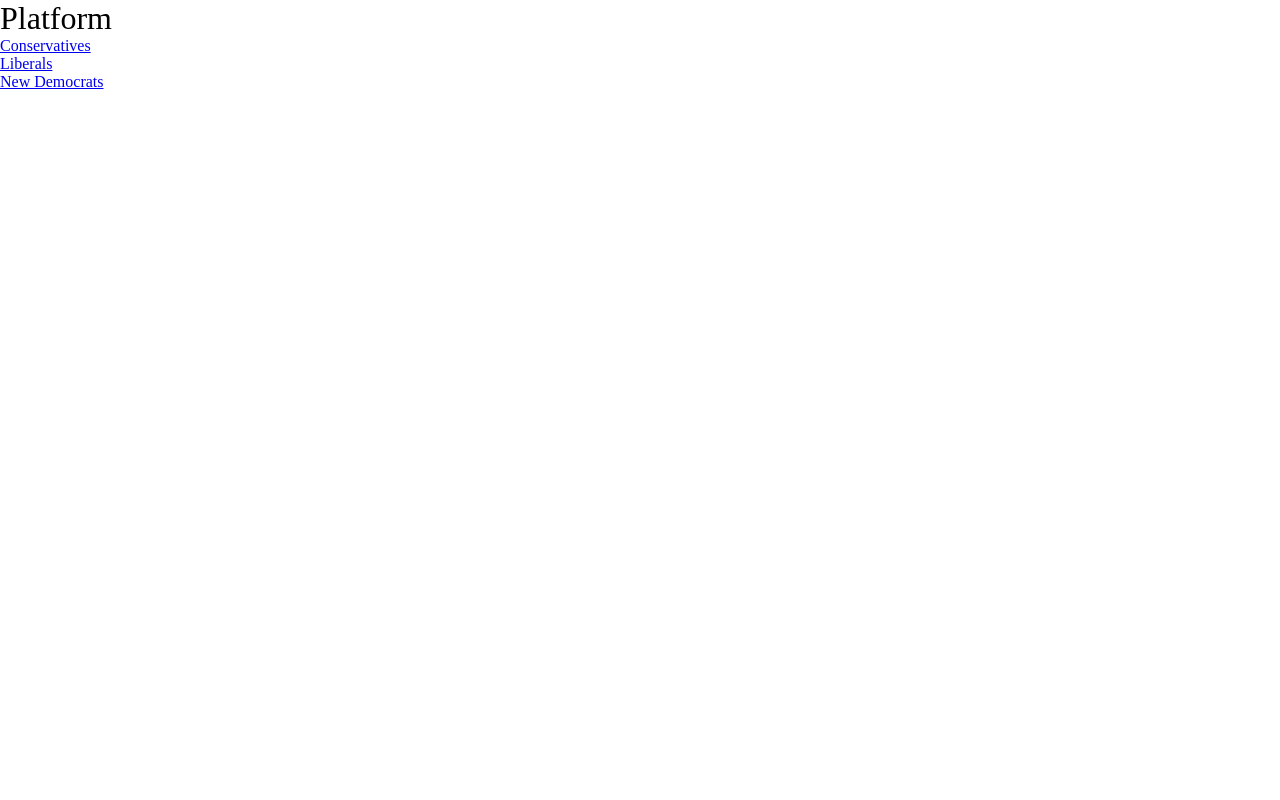
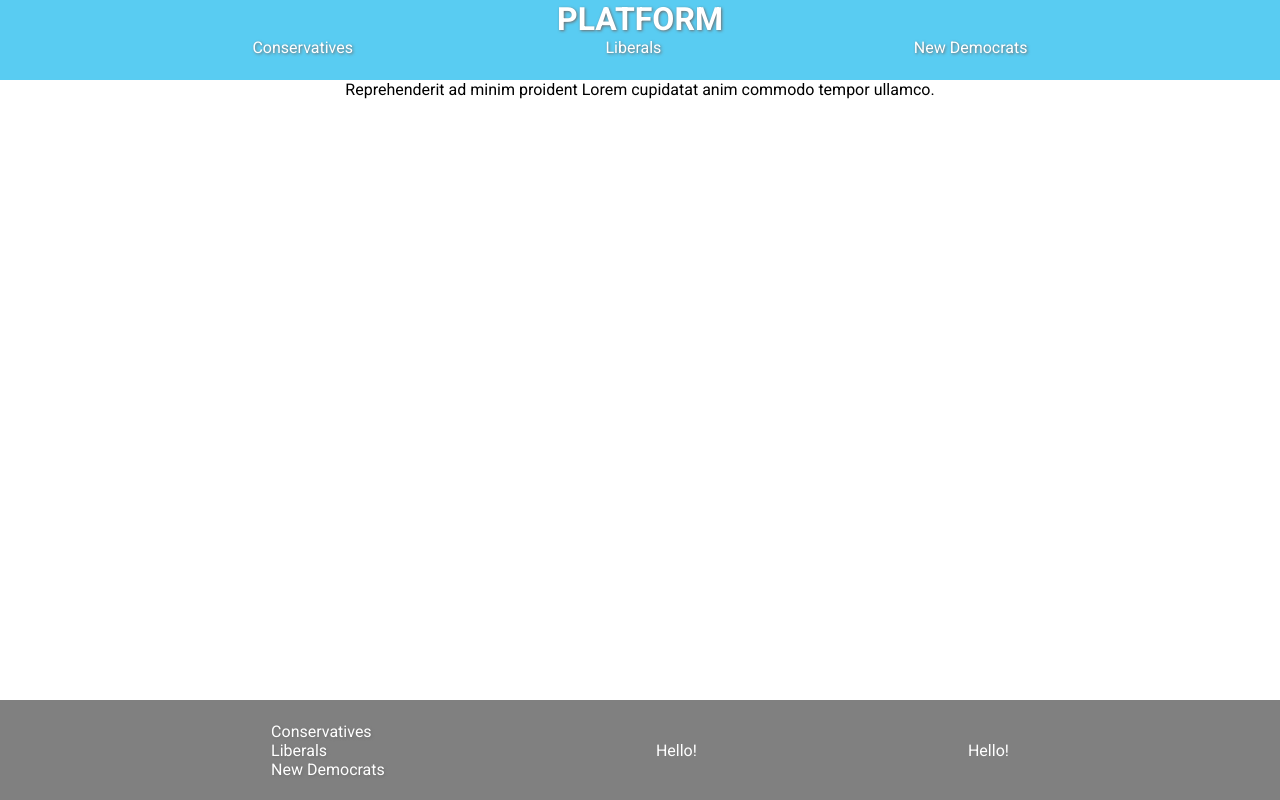
Before and after one commit to JordanTB/Live328, a plain HTML site: page index.html in a window 1280 px wide. Drawn offline with Linux system fonts and the light colour scheme.

Commit message:
Switched to SCSS and set up basic styling

```diff
--- /dev/null
+++ b/assets/css/main.scss
@@ -0,0 +1,96 @@
+@import url(https://fonts.googleapis.com/css?family=Roboto:100,100italic,300,300italic,regular,italic,500,500italic,700,700italic,900,900italic);
+
+$color-primary-0: #59ccf2; // Main Primary color */
+$color-primary-1: #f3fbfe;
+$color-primary-2: #98def5;
+$color-primary-3: #1fbdf1;
+$color-primary-4: #01b4ef;
+$color-secondary-1-0: #ffce57; // Main Secondary color (1) */
+$color-secondary-1-1: #fffbf3;
+$color-secondary-1-2: #ffe19a;
+$color-secondary-1-3: #ffbb19;
+$color-secondary-1-4: #ffb400;
+$color-secondary-2-0: #ff7157; // Main Secondary color (2) */
+$color-secondary-2-1: #fff5f3;
+$color-secondary-2-2: #ffaa9a;
+$color-secondary-2-3: #ff3c19;
+$color-secondary-2-4: #ff2800;
+
+html {
+  overflow-x: hidden;
+  overflow-y: scroll;
+  font-family: "Roboto", Helvetica, Arial, sans;
+}
+
+.all-content {
+  position: relative;
+  min-height: 100vh;
+}
+
+header {
+  position: sticky;
+  top: 0;
+  left: 0;
+  z-index: 10;
+  height: 80px;
+  padding-bottom: 80px;
+  background-color: $color-primary-0;
+  h1 {
+    display: flex;
+    place-content: center;
+    text-transform: uppercase;
+    font-weight: bold;
+  }
+  ul {
+    display: flex;
+    font-weight: light;
+    list-style: none;
+    width: 100%;
+    justify-content: space-evenly;
+  }
+  .navHeader * {
+    color: white;
+    text-shadow: 1px 1px 3px rgb(110, 110, 110);
+    text-decoration: none;
+  }
+}
+
+main {
+  display: flex;
+  place-content: center;
+  padding-bottom: 100px;
+}
+
+footer {
+  position: absolute;
+  bottom: 0;
+  width: 100%;
+  height: 100px;
+  display: grid;
+  grid-template-columns: repeat(auto, auto);
+  background-color: grey;
+  .footerNav {
+    grid-column: 2;
+    margin: auto 0;
+    text-align: left;
+    ul {
+      text-decoration: none;
+      list-style: none;
+    }
+    * {
+      color: white;
+      text-shadow: 1px 1px 3px rgb(110, 110, 110);
+      text-decoration: none;
+    }
+  }
+  .col1 {
+    color: white;
+    grid-column: 3;
+    margin: auto 0;
+  }
+  .col2 {
+    color: white;
+    grid-column: 4;
+    margin: auto 0;
+  }
+}
--- a/index.html
+++ b/index.html
@@ -5,21 +5,43 @@
     <meta http-equiv="X-UA-Compatible" content="IE=edge" />
     <meta name="viewport" content="width=device-width, initial-scale=1.0" />
     <title>Platform</title>
+    <link rel="stylesheet" href="/assets/css/reset.css" />
     <link rel="stylesheet" href="/assets/css/main.css" />
-    <link rel="stylesheet" href="/assets/css/reset.css" />
   </head>
 
   <body>
-    <header>
-      <h1>Platform</h1>
-      <nav class="mainNav">
+    <div class="all-content">
+      <header>
+        <div class="navHeader">
+          <a href="#"><h1>Platform</h1></a>
+          <nav class="mainNav">
+            <ul>
+              <li><a href="conservatives">Conservatives</a></li>
+              <li><a href="liberals">Liberals</a></li>
+              <li><a href="ndps">New Democrats</a></li>
+            </ul>
+          </nav>
+        </div>
+      </header>
+
+      <main>
+        <p class="p1">
+          Reprehenderit ad minim proident Lorem cupidatat anim commodo tempor
+          ullamco.
+        </p>
+      </main>
+    </div>
+
+    <footer>
+      <nav class="footerNav">
         <ul>
           <li><a href="conservatives">Conservatives</a></li>
           <li><a href="liberals">Liberals</a></li>
           <li><a href="ndps">New Democrats</a></li>
         </ul>
       </nav>
-    </header>
-    <main></main>
+      <p class="col1">Hello!</p>
+      <p class="col2">Hello!</p>
+    </footer>
   </body>
 </html>
```
Also changed, not shown: 404.html (+1 -1 lines), conservatives.html (+1 -1 lines), liberals.html (+1 -1 lines), ndps.html (+1 -1 lines), assets/css/main.css, 1 other file.
